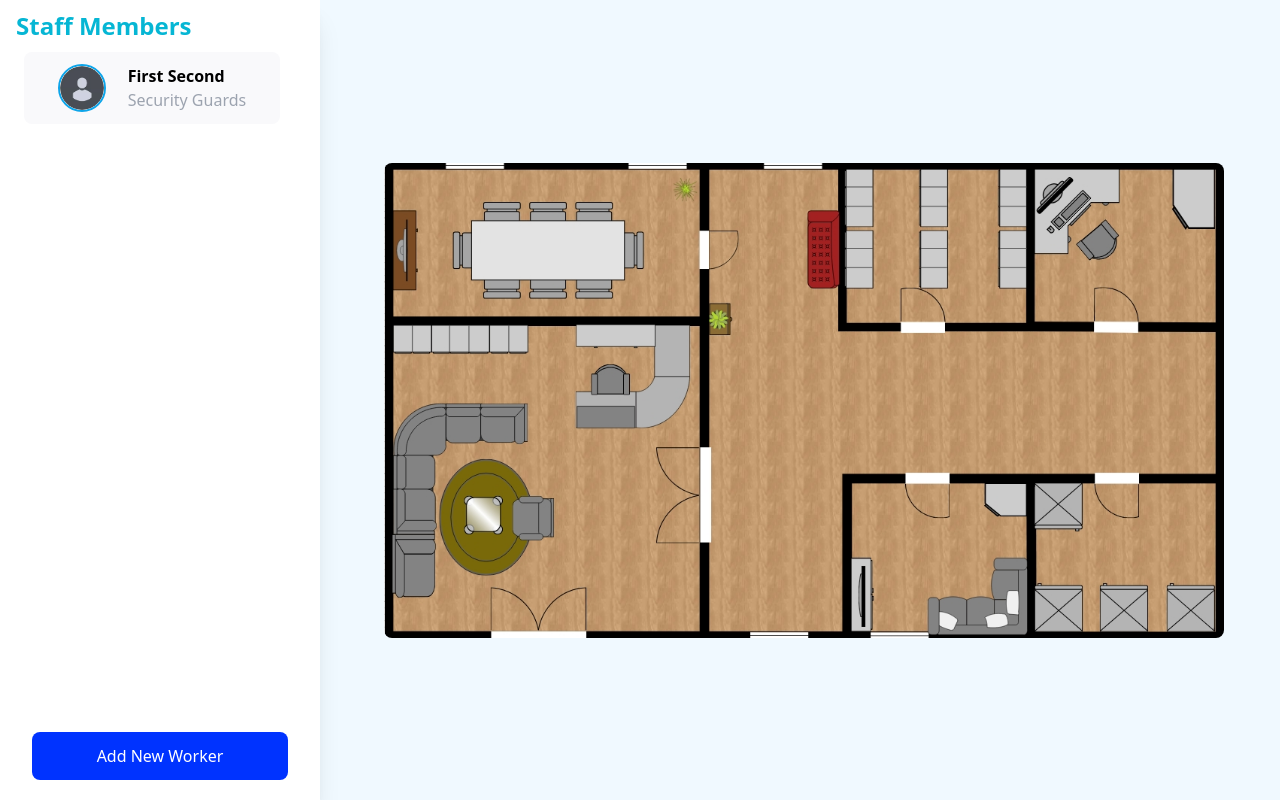
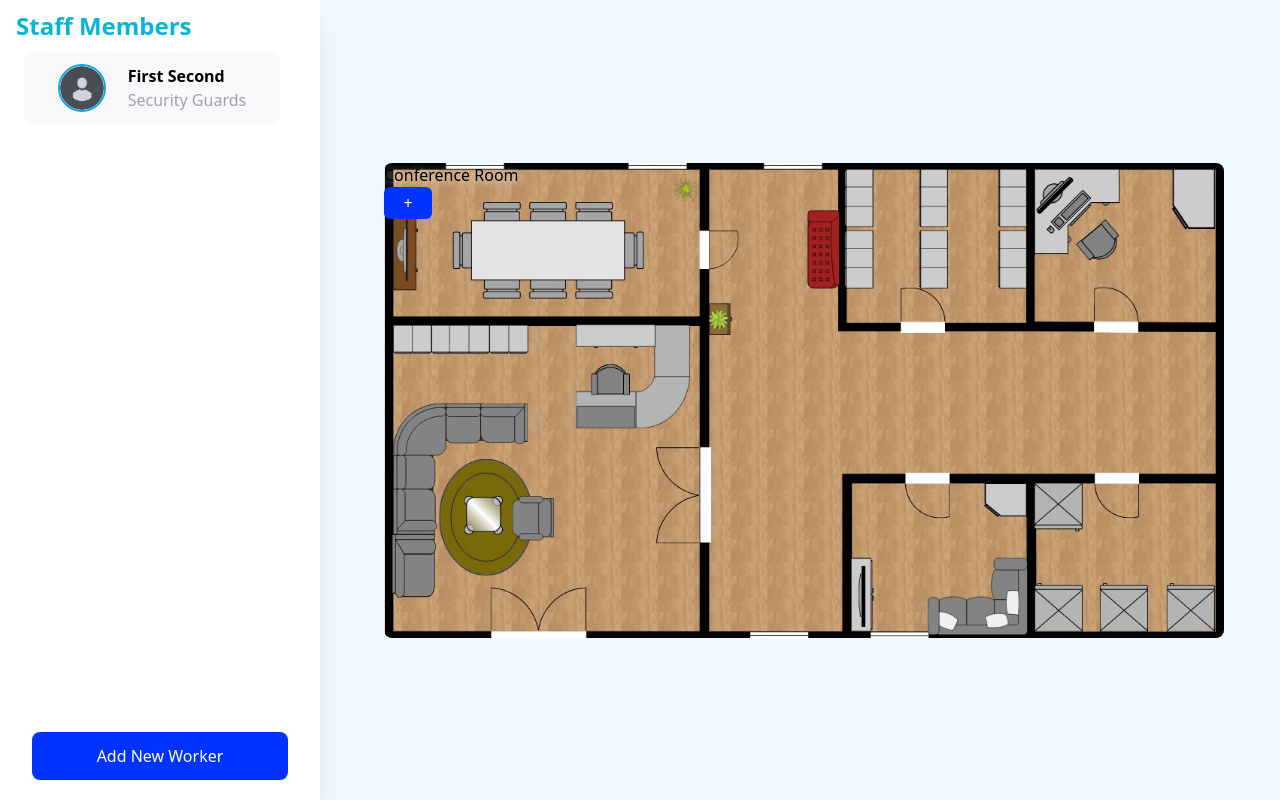
Before and after one commit to yah946/Workspace-Staff-Manager, a plain HTML site: page index.html in a window 1280 px wide. Drawn offline with nearby package versions, Linux system fonts and the light colour scheme.

Commit message:
button of conference room

```diff
--- a/index.html
+++ b/index.html
@@ -119,7 +119,7 @@
             <img
               id="img"
               src=""
-              class="z-[-1] absolute w-36 h-36 rounded-[50%]"
+              class="z-[-1] absolute w-36 h-36 rounded-[50%] border-sky-500 border-4"
             />
             <input
               id="image-input"
@@ -231,7 +231,14 @@
       id="workspace-container"
       class="bg-[url(./assets/images/workspace.jpg)] w-[840px] h-[475px] m-auto mr-14 rounded-lg bg-cover bg-center"
     >
-      <div id="meet rooms" class="flex"></div>
+      <div id="meet rooms" class="border-44 border-white">
+        <!-- First Room -->
+        <p style="text-shadow: 1px 1px 10px white" class="">Conference Room</p>
+        <button class="w-12 h-8 text-center bg-[#0033FF] text-white rounded-md">
+          +
+        </button>
+        <!-- End of First Room -->
+      </div>
       <div id="servers rooms"></div>
       <div id="security rooms"></div>
       <div id="reception rooms"></div>
```
